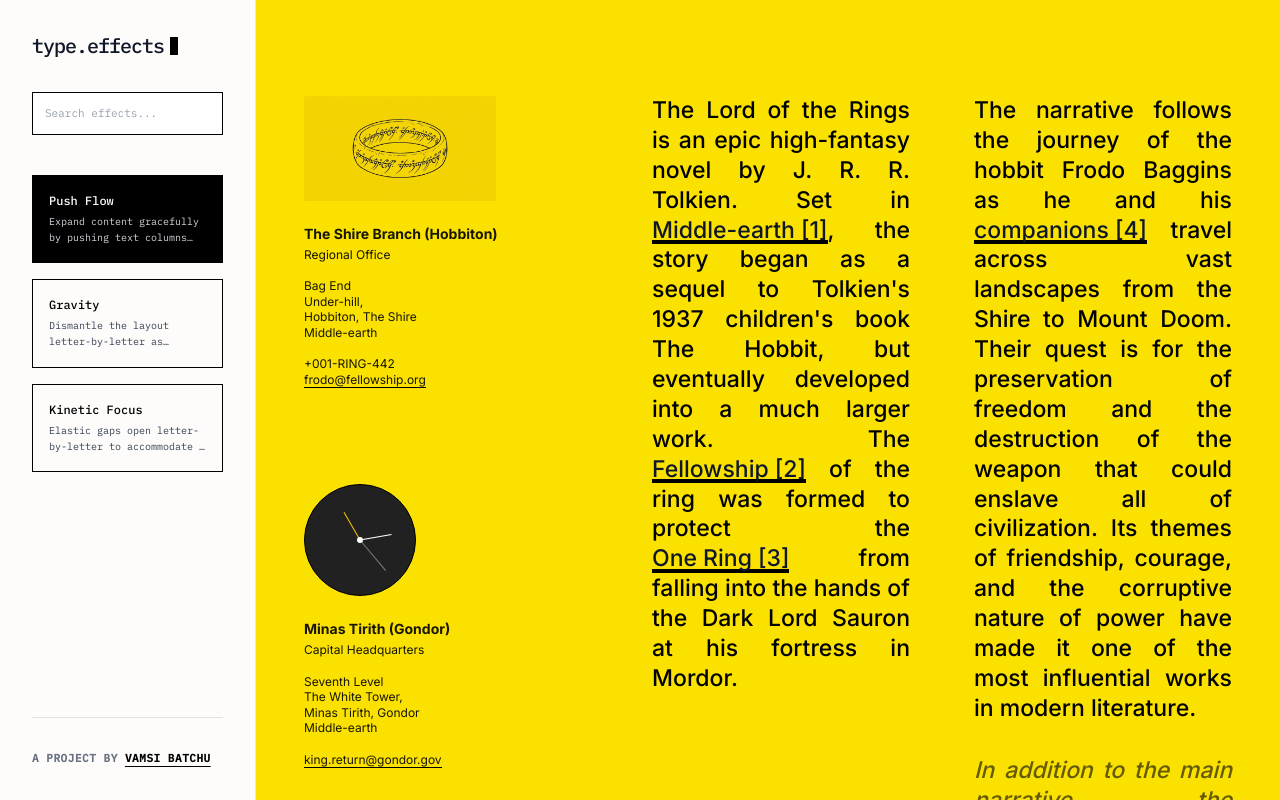
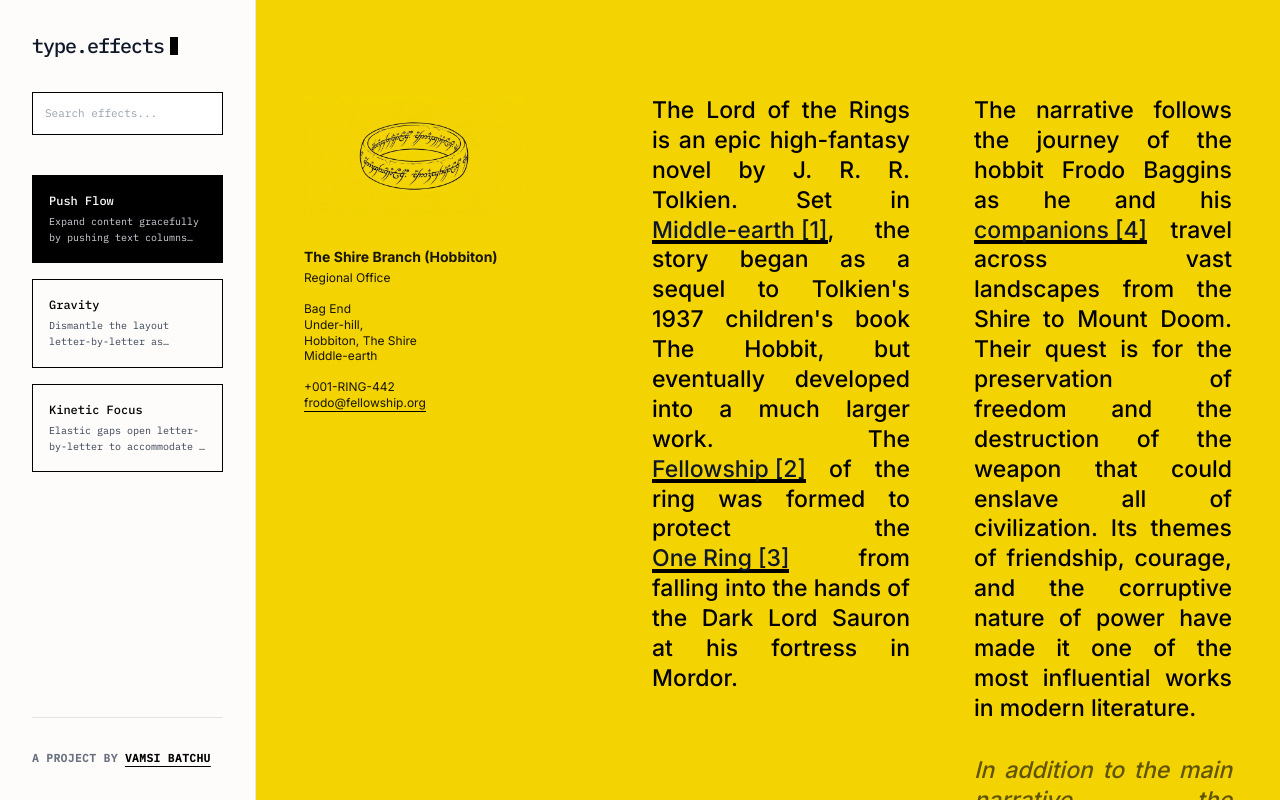
Before and after one commit to vamsibatchu1/type-effects, a React (Vite) app: page / in a window 1280 px wide. Built offline with nearby package versions, Linux system fonts and the light colour scheme.

Commit message:
Remove Minas Tirith section and enlarge Ring image

```diff
--- a/src/effects/1_push_flow.tsx
+++ b/src/effects/1_push_flow.tsx
@@ -29,7 +29,7 @@
   handleReset: () => void;
 }) {
   return (
-    <div className="w-full h-full bg-[#fae100] overflow-hidden font-sans text-black selection:bg-black selection:text-[#fae100] flex flex-col pt-12 lg:pt-24">
+    <div className="w-full h-full bg-[#F3D301] overflow-hidden font-sans text-black selection:bg-black selection:text-[#F3D301] flex flex-col pt-12 lg:pt-24">
       {/* Main Content Area */}
       <div className="flex-grow overflow-y-auto px-6 lg:px-12 pb-32 flex flex-row gap-12 lg:gap-32 scroll-smooth">
         {/* Left Column: Icons & Contact */}
@@ -38,7 +38,7 @@
               <img
                 src="/src/images/ring.jpg"
                 alt="The One Ring"
-                className="w-48 h-auto mb-6"
+                className="w-64 h-auto mb-8"
               />
               <div className="text-[10px] lg:text-[12px] leading-[1.3] text-black/90">
                 <p className="font-bold text-[12px] lg:text-[14px] mb-1">The Shire Branch (Hobbiton)</p>
@@ -51,21 +51,6 @@
                 <br />
                 <p>+001-RING-442</p>
                 <p className="border-b border-black w-fit">frodo@fellowship.org</p>
-              </div>
-           </div>
-
-           <div className="mb-24">
-              <ClockIcon isDark />
-              <div className="text-[10px] lg:text-[12px] leading-[1.3] text-black/90">
-                <p className="font-bold text-[12px] lg:text-[14px] mb-1">Minas Tirith (Gondor)</p>
-                <p>Capital Headquarters</p>
-                <br />
-                <p>Seventh Level</p>
-                <p>The White Tower,</p>
-                <p>Minas Tirith, Gondor</p>
-                <p>Middle-earth</p>
-                <br />
-                <p className="border-b border-black w-fit">king.return@gondor.gov</p>
               </div>
            </div>
         </div>
```
